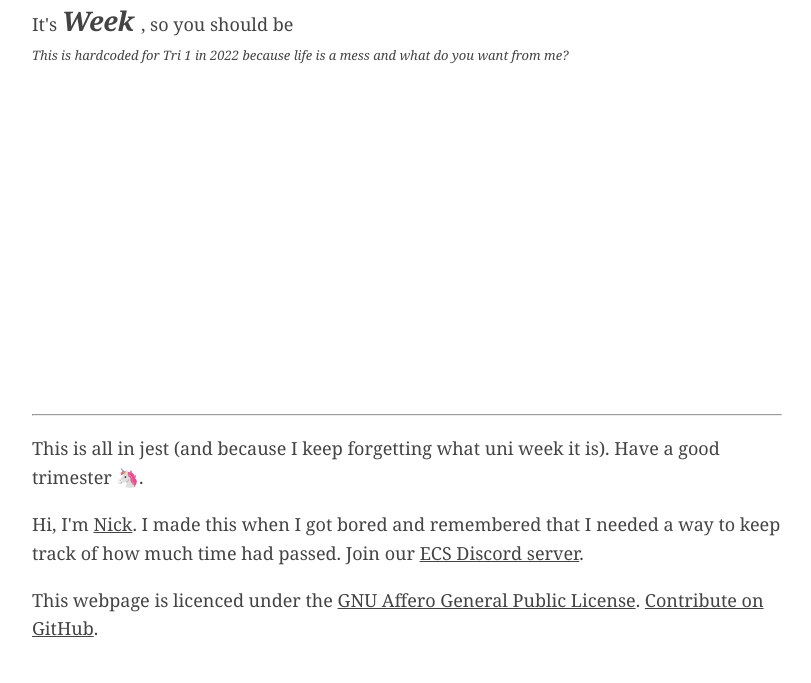
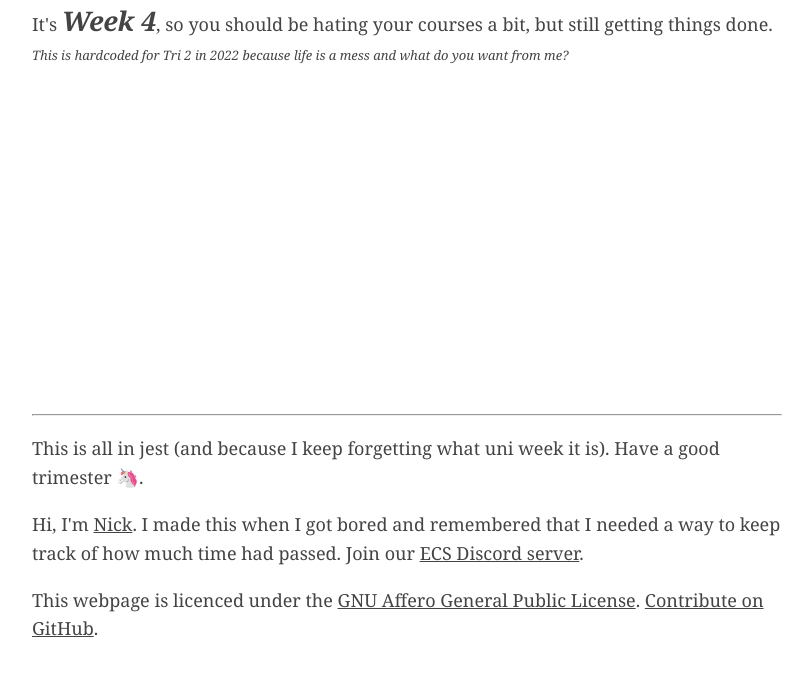
Before and after one commit to NickGeek/how-dead-inside, a plain HTML site: page src/index.html in a window 1280 px wide. Shown: the part 145-828 px from the top of the page, without its empty margins (233-1044 px from the left). Drawn offline with Linux system fonts and the light colour scheme.

Commit message:
Update index.html

```diff
--- a/src/index.html
+++ b/src/index.html
@@ -14,7 +14,7 @@
 	<section class="deadness">
 		It's <h2><em>Week <span class="deadness__week-number"></span></em></h2>, so you should be <span class="deadness__feeling"></span>
 
-		<p class="small-text">This is hardcoded for Tri 1 in 2022 because life is a mess and what do you want from me?</p>
+		<p class="small-text">This is hardcoded for Tri 2 in 2022 because life is a mess and what do you want from me?</p>
 	</section>
 
 	<hr />
@@ -32,6 +32,6 @@
 		</p>
 	</footer>
 
-	<script type="text/javascript" src="deadify.2022t1.js"></script>
+	<script type="text/javascript" src="deadify.2022t2.js"></script>
 </body>
 </html>
```
